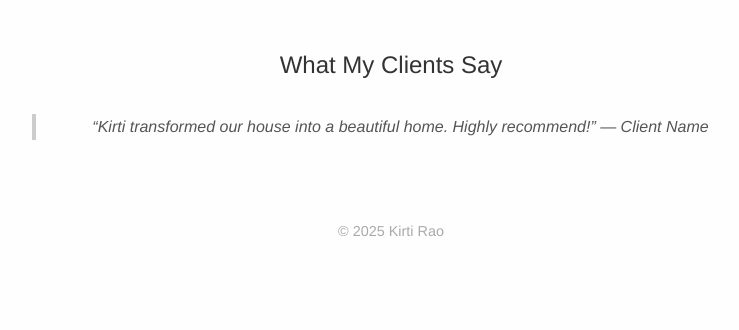
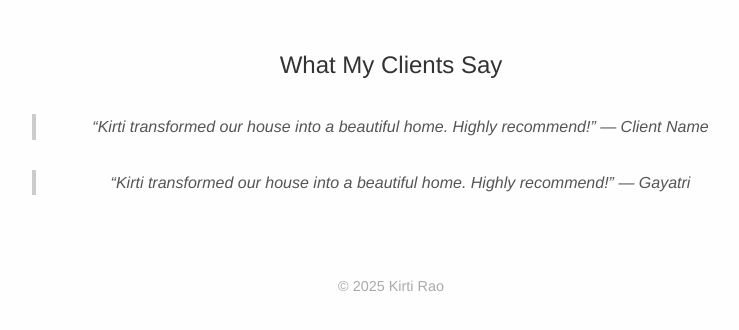
Before and after one commit to kirtirao-design/kirti-portfolio, a plain HTML site: page reviews.html in a window 1280 px wide. Shown: the part 194-524 px from the top of the page, without its empty margins (249-988 px from the left). Drawn offline with Linux system fonts and the light colour scheme.

Commit message:
Update reviews.html

```diff
--- a/reviews.html
+++ b/reviews.html
@@ -22,6 +22,9 @@
     <blockquote>
       “Kirti transformed our house into a beautiful home. Highly recommend!” — Client Name
     </blockquote>
+    <blockquote>
+      “Kirti transformed our house into a beautiful home. Highly recommend!” — Gayatri
+    </blockquote>
   </main>
 
   <footer>
```
